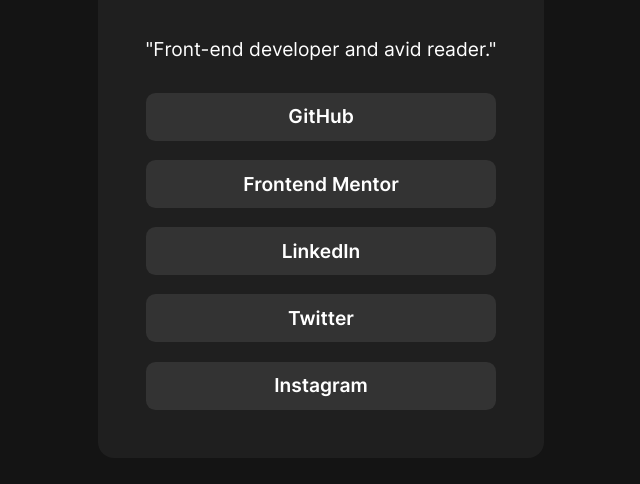
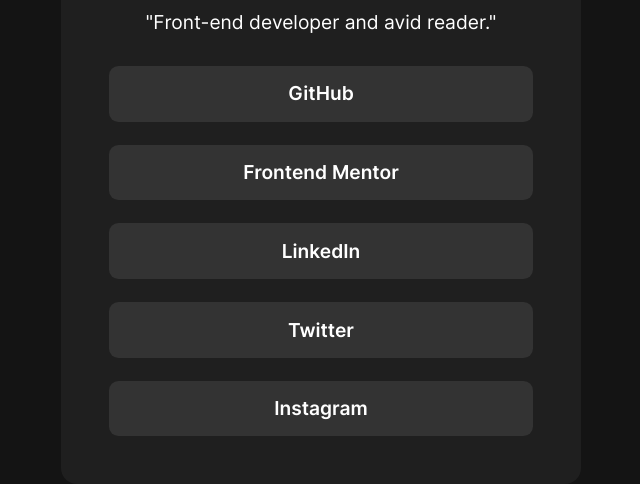
Before and after one commit to 4uwebsite/Social-links-profile, a plain HTML site: page index.html in a window 1280 px wide. Shown: the part 320-804 px from the top of the page, without its empty margins (319-959 px from the left). Drawn offline with Linux system fonts and the light colour scheme.

Commit message:
1.0.1 - Refactored.

```diff
--- a/css/main.css
+++ b/css/main.css
@@ -23,10 +23,6 @@ input, button, textarea, select {
 p, h1, h2, h3, h4, h5, h6 {
     overflow-wrap: break-word;
 }
-/* Only needed if a JS framework like React is used */
-/* #root, #__next {
-    isolation: isolate;
-} */
 /* CSS Reset - END */
 
 
@@ -71,19 +67,14 @@ p, h1, h2, h3, h4, h5, h6 {
 /* ELEMENTS - START */
 body {
     background-color: var(--grey-900);
-    display: flex;
     justify-content: center;
-    align-items: center;
     height: 100vh;
     height: 100dvh;
 }
 
 main {
-    display: flex;
-    flex-direction: column;
-    align-items: center;
     background-color: var(--grey-800);
-    max-width: 500px;
+    min-width: 520px;
     padding: 3em;
     border-radius: 1em;
 }
@@ -101,8 +92,7 @@ p {
 button {
     background-color: var(--grey-700);
     border: none;
-    font-size: 1.2rem;
-    padding: 0.5em 0;
+    padding: 0.7em 0;
     border-radius: 0.5em;
     cursor: pointer;
     transition: background-color 0.3s ease;
@@ -117,20 +107,15 @@ button:hover {
 
 /* CLASSES & IDs - START */
 .btn-sec {
-    /* display: block; */
     width: 100%;
-    display: flex;
-    flex-direction: column;
     gap: 1.2em;
 }
 
 .city {
     color: var(--green);
-    font-size: 1.2rem;
 }
 
 .bio {
-    font-size: 1.2rem;
     margin: 2em 0 1.5em 0;
 }
 /* CLASSES & IDs - END */
@@ -138,13 +123,16 @@ button:hover {
 
 
 /* UTILS - START */
-/* .border-radius{
-    border-radius: 0.5em;
-} */
+.display--flex {
+    display: flex;
+}
+.align-items--center {
+    align-items: center;
+}
+.flex-direction--column {
+    flex-direction: column;
+}
+.font-size--1-2{
+    font-size: 1.2rem;
+}
 /* UTILS - END */
-
-
-/* TEMP */
-/* * {
-    border: 1px red dotted;
-} */
--- a/index.html
+++ b/index.html
@@ -25,18 +25,18 @@
   <meta property="og:image:width" content="1200">
   <meta property="og:image:height" content="630">
 </head>
-<body>
-  <main>
+<body class="display--flex align-items--center">
+  <main class="display--flex align-items--center flex-direction--column">
     <img src="/assets/images/avatar-jessica.jpeg" alt="Jessica Randall's profile photo." title="Jessica Randall" loading="lazy">
     <h1 class="font-weight--600">Jessica Randall</h1>
-    <p class="city font-weight--600">London, United Kingdom</p>
-    <p class="bio font-weight--400">"Front-end developer and avid reader."</p>
-    <div class="btn-sec font-weight--600">
-      <button class="">GitHub</button>
-      <button class="">Frontend Mentor</button>
-      <button class="">LinkedIn</button>
-      <button class="">Twitter</button>
-      <button class="">Instagram</button>
+    <p class="city font-size--1-2 font-weight--600">London, United Kingdom</p>
+    <p class="bio font-size--1-2 font-weight--400">"Front-end developer and avid reader."</p>
+    <div class="btn-sec display--flex flex-direction--column font-size--1-2 font-weight--600" aria-label="Social Links">
+      <button aria-label="Visit GitHub Profile">GitHub</button>
+      <button aria-label="Visit Frontend Mentor Profile">Frontend Mentor</button>
+      <button aria-label="Visit LinkedIn Profile">LinkedIn</button>
+      <button aria-label="Visit Twitter Profile">Twitter</button>
+      <button aria-label="Visit Instagram Profile">Instagram</button>
     </div>
   </main>
 </body>
```
Also changed, not shown: 1 other file.
